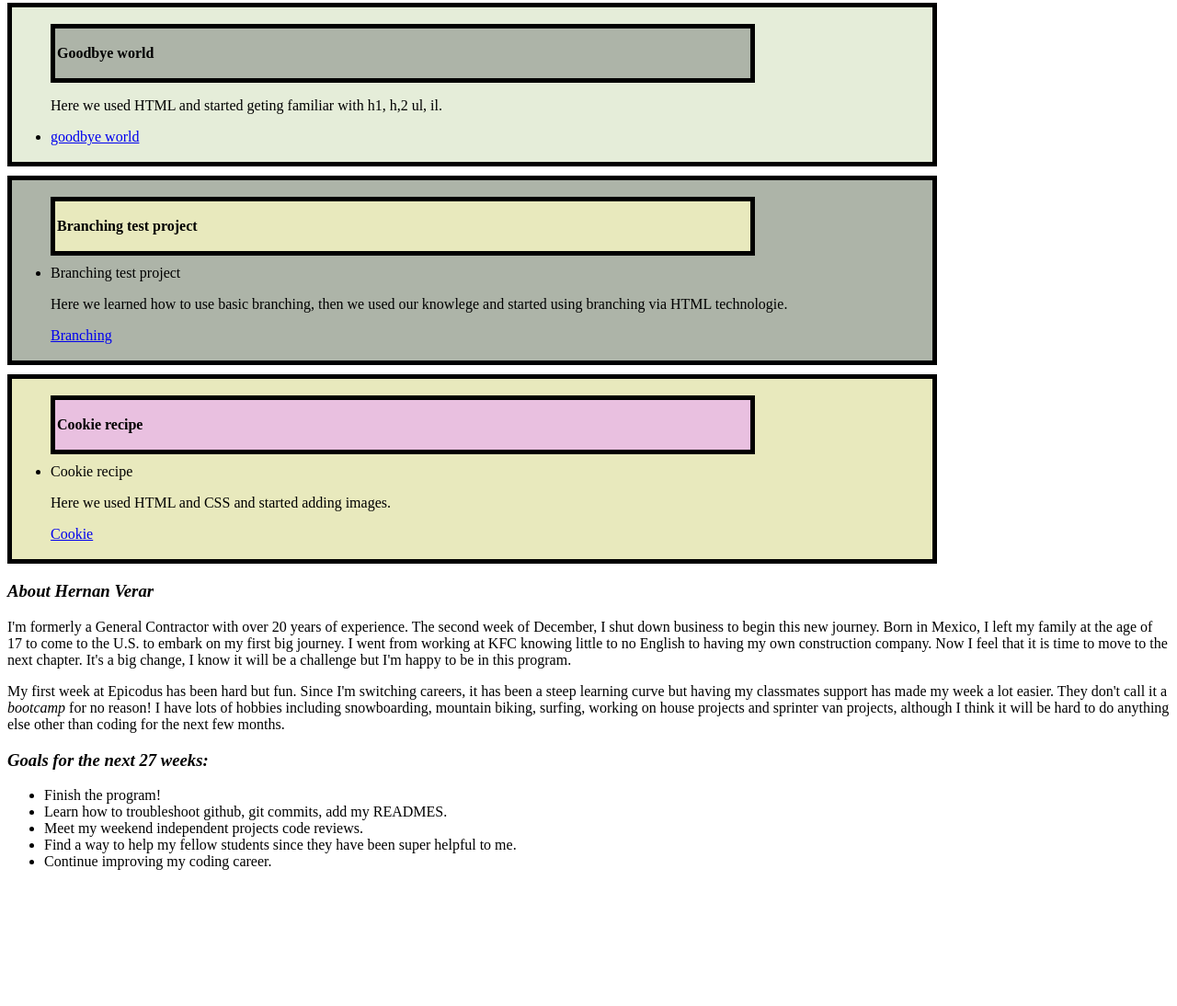
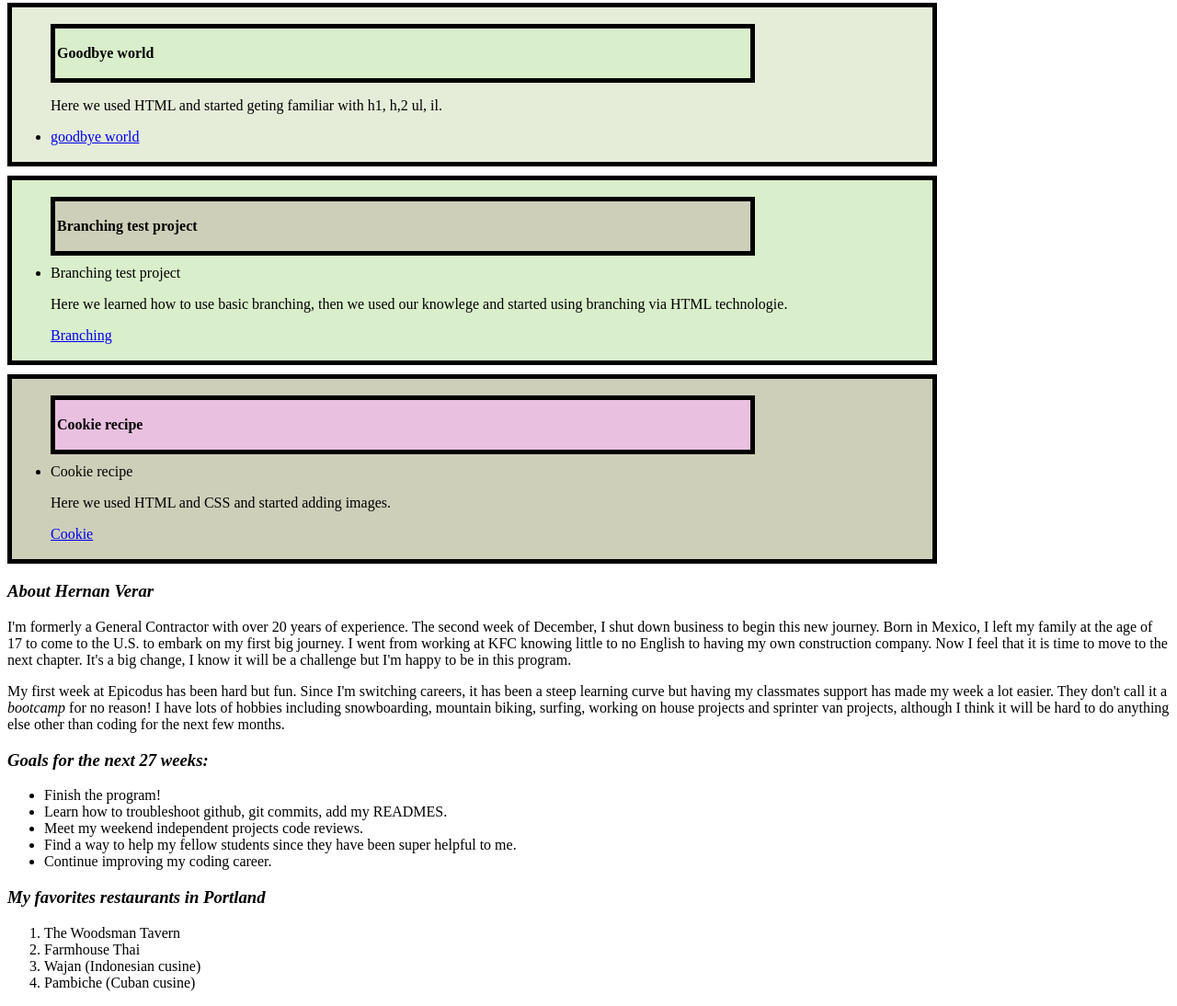
Before and after one commit to hernanverar/portfolio, a plain HTML site: page index.html in a window 1280 px wide. Shown: the part 886-1980 px from the top of the page at 92% size. Before the commit the page ends 1848 px from the top, so only its background shows below. Drawn offline with Linux system fonts and the light colour scheme; files that its build step writes are made by us from their sources.

Commit message:
final review after resubmition

```diff
--- a/css/styles.css
+++ b/css/styles.css
@@ -43,7 +43,7 @@
   border: solid black;
   padding: 2px;
   border-width: 5px;
-  background-color: rgb(173, 180, 168);
+  background-color: rgb(217, 238, 202);
   margin-bottom: 10px;
   box-sizing: border-box;
 }
@@ -53,7 +53,7 @@
   border: solid black;
   padding: 2px;
   border-width: 5px;
-  background-color: rgb(232, 233, 189);
+  background-color: rgb(206, 207, 185);
   margin-bottom: 10px;
   box-sizing: border-box;
 }
--- a/index.html
+++ b/index.html
@@ -1,7 +1,7 @@
 <DOCTYPE.HTML>
     <html lang="en-US">
      <head>
-        <title>Hernan Verar Goes Back To School</title>
+        <title>Hernan Verar goes back to School</title>
         <link rel="stylesheet" href="styles.css">
         <link href="css/styles.css" rel="stylesheet" type="text/css">
         <title>Boxes</title>
@@ -67,5 +67,14 @@
             <li>Continue improving my coding career.</li>
           </ul></p>
 
-    </body>
-    </html>
+
+        <h3><p><em>My favorites restaurants in Portland</em></p></h3>
+          <ol>
+            <li>The Woodsman Tavern </li>
+            <li>Farmhouse Thai</li>
+            <li>Wajan (Indonesian cusine)</li>
+            <li>Pambiche (Cuban cusine)</li>
+          </ol>
+
+      </body>
+      </html>
```
